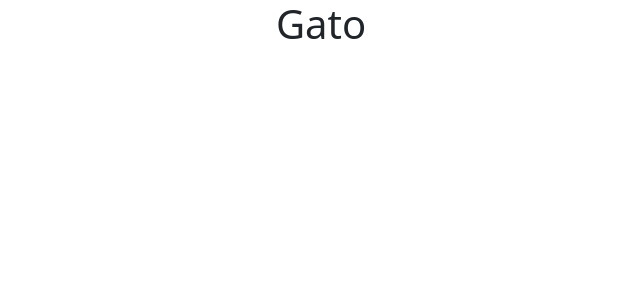
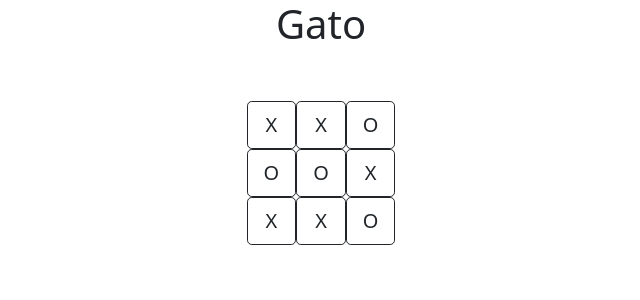
Before and after one commit to Fvasquez11/Taller2, a Vue app in the folder taller-2/: page / in a window 1280 px wide. Shown: the top 300 px of the page, without its empty margins (319-959 px from the left). Built offline with nearby package versions, Linux system fonts and the light colour scheme.

Commit message:
second commit

```diff
--- a/taller-2/src/components/Gato.vue
+++ b/taller-2/src/components/Gato.vue
@@ -1,20 +1,47 @@
 <script>
 export default {
-  data () {
-
-  }
-}
+  data() {},
+};
 </script>
 
 <template>
   <main>
-    <h1>Gato</h1>
+    <div><h1>Gato</h1></div>
+
+    <div>
+      <div id="container">
+        <div class="d-grid"><b-button id="1" data-x="0" data-y="0" variant="outline-dark" size="lg">X</b-button></div>
+        <div class="d-grid"><b-button id="2" data-x="1" data-y="0" variant="outline-dark" size="lg">X</b-button></div>
+        <div class="d-grid"><b-button id="3" data-x="2" data-y="0" variant="outline-dark" size="lg">O</b-button></div>
+        <div class="d-grid"><b-button id="4" data-x="0" data-y="1" variant="outline-dark" size="lg">O</b-button></div>
+        <div class="d-grid"><b-button id="5" data-x="1" data-y="1" variant="outline-dark" size="lg">O</b-button></div>
+        <div class="d-grid"><b-button id="6" data-x="2" data-y="1" variant="outline-dark" size="lg">X</b-button></div>
+        <div class="d-grid"><b-button id="7" data-x="0" data-y="2" variant="outline-dark" size="lg">X</b-button></div>
+        <div class="d-grid"><b-button id="8" data-x="1" data-y="2" variant="outline-dark" size="lg">X</b-button></div>
+        <div class="d-grid"><b-button id="9" data-x="2" data-y="2" variant="outline-dark" size="lg">O</b-button></div>
+      </div>
+    </div>
   </main>
 </template>
 
 <style>
 main {
   display: flex;
+  flex-flow: column  wrap;
   justify-content: center;
+  align-items: center;
+}
+#container {
+  margin-top: 30%;
+  justify-content: space-evenly;
+  display: grid;
+  grid-template-columns: auto auto auto;
+}
+.button {
+  display: flex;
+  flex-grow: 1;
+}
+b-button {
+  border-bottom: cornflowerblue;
 }
 </style>
```
